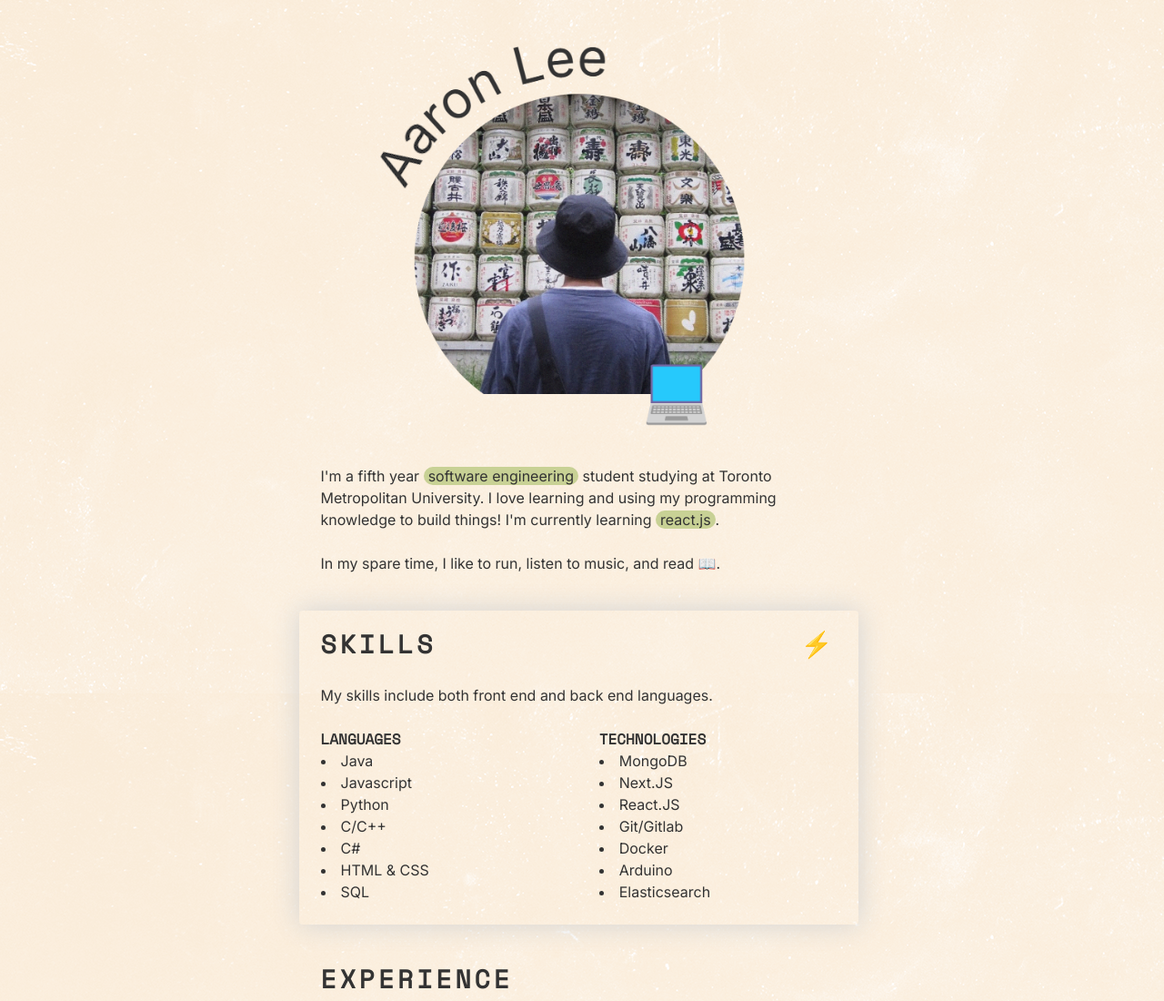
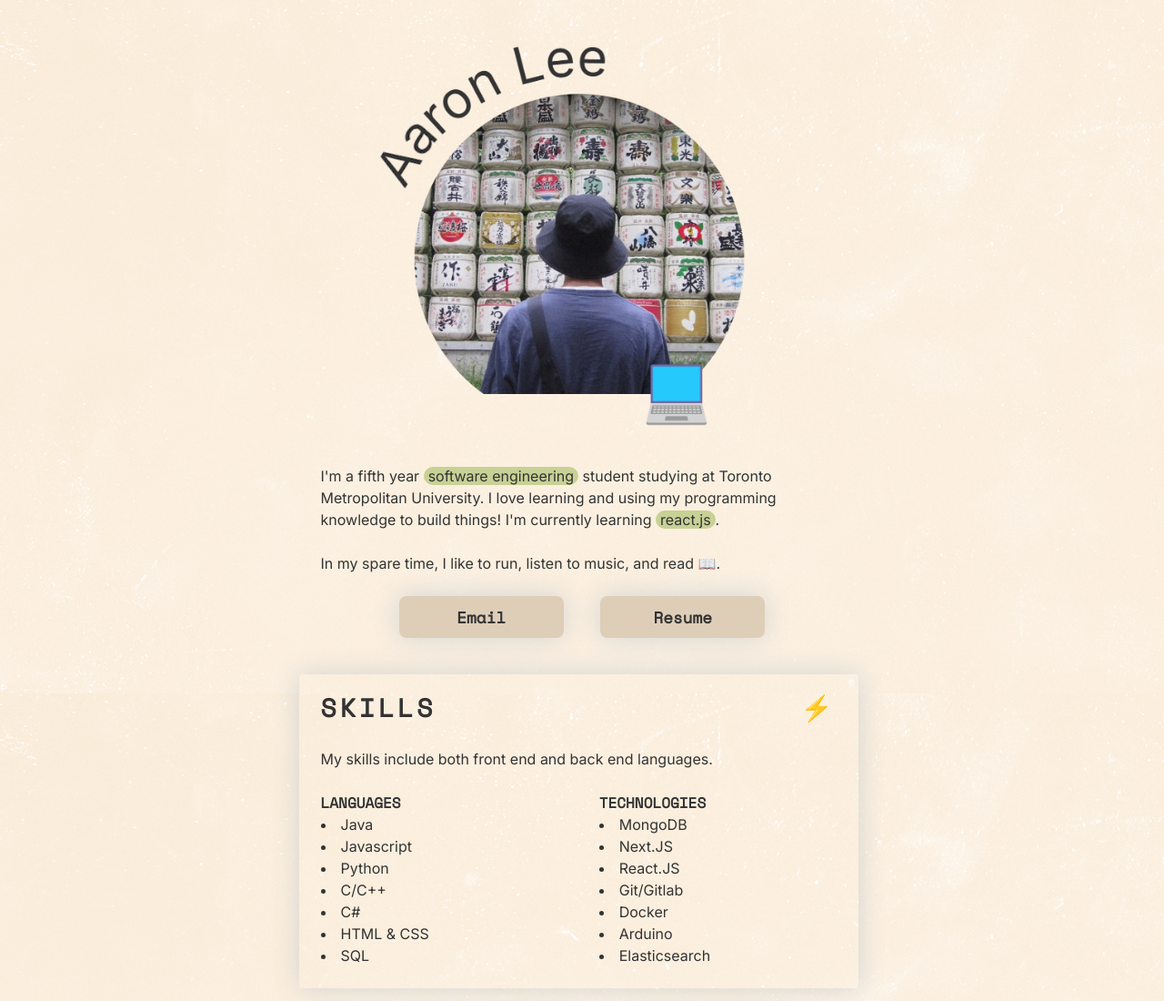
Before and after one commit to Fungeey/fungeey.github.io, a website: page index.html in a window 1280 px wide. Shown: the top 1100 px of the page at 91% size. Drawn offline with nearby package versions, Linux system fonts and the light colour scheme.

Commit message:
add email and resume buttons

```diff
--- a/index.html
+++ b/index.html
@@ -60,8 +60,14 @@
         learning and using my programming knowledge to build things! I'm currently learning <span>react.js</span>.
         <br><br>
         In my spare time, I like to run, listen to music, and read 📖.
+      </p>
 
-      </p>
+      <br>
+
+      <div style="width:70%; margin:0px auto; display: flex; flex-direction: row; justify-content: space-between;">
+        <a class="button" style="width:40%" href="mailto:aaronkl5@gmail.com" target="_blank">Email</a>
+        <a class="button" style="width:40%" href="Aaron_Lee_Resume.pdf" target="_blank">Resume</a>
+      </div>
 
       <br>
 
--- a/style.css
+++ b/style.css
@@ -78,18 +78,23 @@ p {
     margin-left: .5rem;
 }
 
-#header {
-    padding: 1rem;
-    width: 100%;
-    position: fixed;
-    z-index: 999;
+.button{
+    text-align: center;
+    border:none;
     background-color: var(--beige);
+    border-radius: 0.5rem;
+    padding:10px;
+    box-shadow: 0 0 30px lightgray;
+    font-family: Space Mono;
+    font-weight: bold;
+    font-size: 1.1rem;
+    text-decoration: none;
 }
 
-
-/* path {
-    fill: transparent;
-} */
+.button:hover{
+    background-color: var(--green);
+    outline: 2px solid var(--text);
+}
 
 text {
     fill: var(--text);
```
Also changed, not shown: 1 other file.
